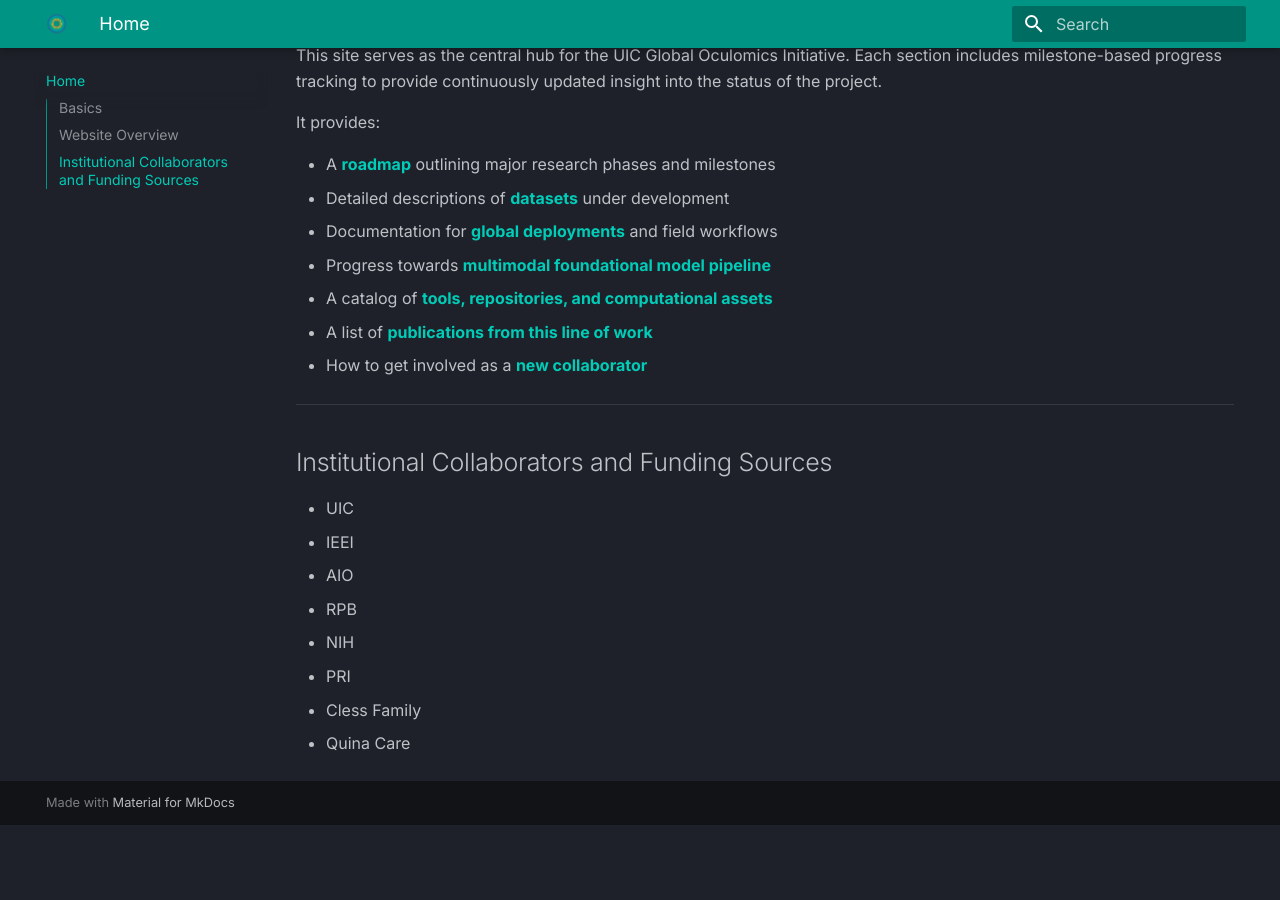
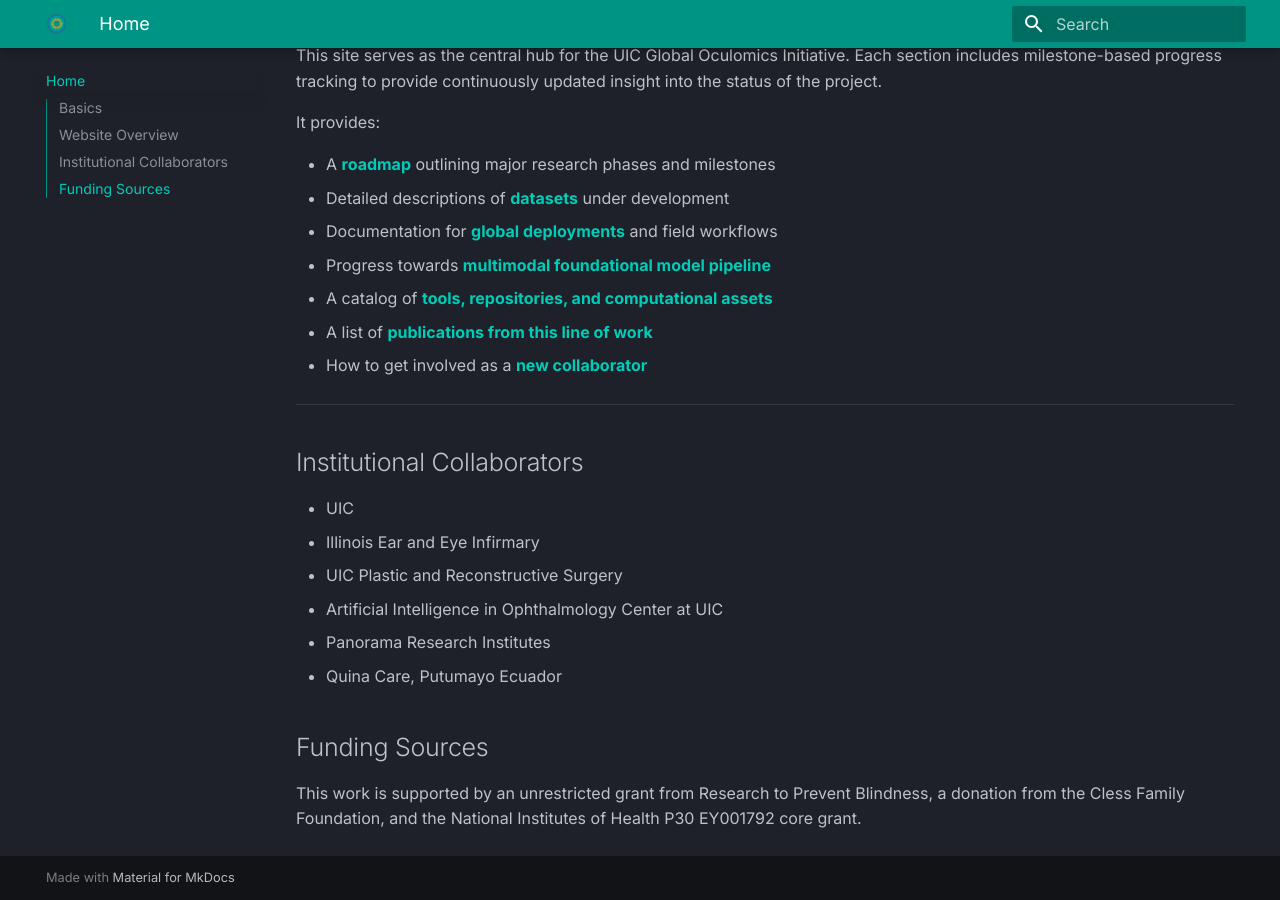
Before and after one commit to monkeygobah/postdoc_website, an MkDocs documentation site: the page built from docs/index.md, in a window 1280 px wide and 900 px high, scrolled down 748 px. Built offline with MkDocs 1.6.1 and Material for MkDocs 9.7.7, drawn with Linux system fonts in a browser that asks for light colours; before the commit the page ends 1573 px from its top, so only the background shows below that.

Commit message:
update home page and one task

```diff
--- a/docs/index.md
+++ b/docs/index.md
@@ -34,13 +34,16 @@
 
 ---
 
-## Institutional Collaborators and Funding Sources
+## Institutional Collaborators
 
 - UIC
-- IEEI
-- AIO
-- RPB
-- NIH
-- PRI
-- Cless Family
-- Quina Care
+- Illinois Ear and Eye Infirmary
+- UIC Plastic and Reconstructive Surgery
+- Artificial Intelligence in Ophthalmology Center at UIC
+- Panorama Research Institutes
+- Quina Care, Putumayo Ecuador
+
+
+## Funding Sources
+
+This work is supported by an unrestricted grant from Research to Prevent Blindness, a donation from the Cless Family Foundation, and the National Institutes of Health P30 EY001792 core grant.
```
Also changed, not shown: docs/deployments.md (+1 -1 lines).
